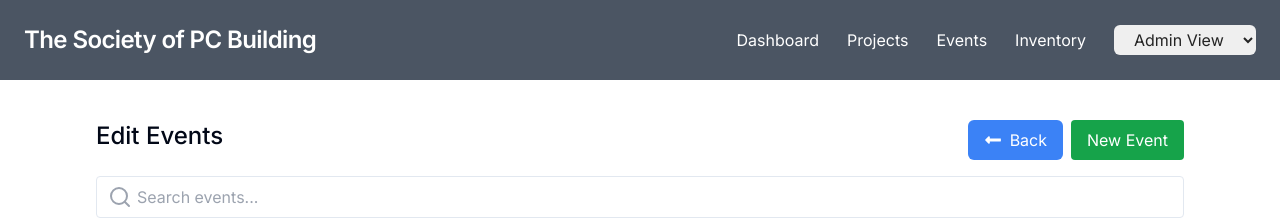
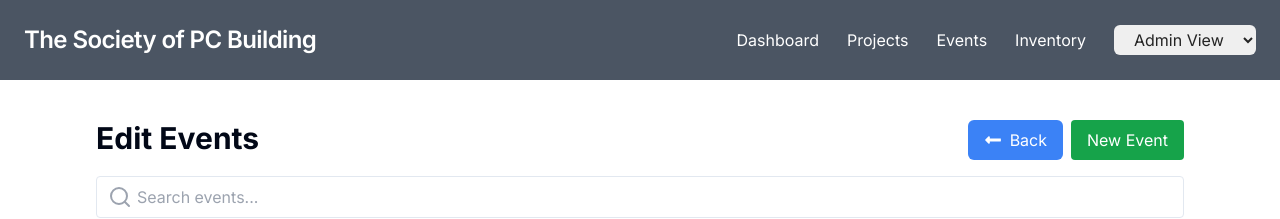
Before and after one commit to PCBuilding/SPCBWebsite, a Next.js app: page /dashboard/events in a window 1280 px wide. Shown: the top 219 px of the page. Built offline with nearby package versions, Linux system fonts and the light colour scheme; no server answers; the database is empty; sample sign-in values are in the browser's storage.

Commit message:
small fix

```diff
--- a/src/app/dashboard/events/page.tsx
+++ b/src/app/dashboard/events/page.tsx
@@ -10,7 +10,7 @@ export default function EditEvents() {
     <ProtectedRoute>
       <div className="mx-auto max-w-6xl px-8 pt-10">
         <div className="flex justify-between">
-          <h1 className="text-2xl font-medium">Edit Events</h1>
+          <h1 className="text-3xl font-bold">Edit Events</h1>
           <div className="flex gap-2">
             <BackButton />
             <button className="rounded bg-green-600 px-4 py-2 text-white transition-colors hover:bg-green-700">
```
